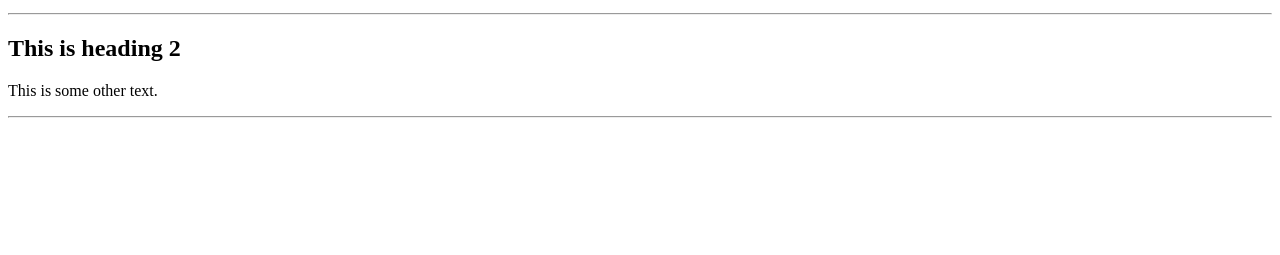
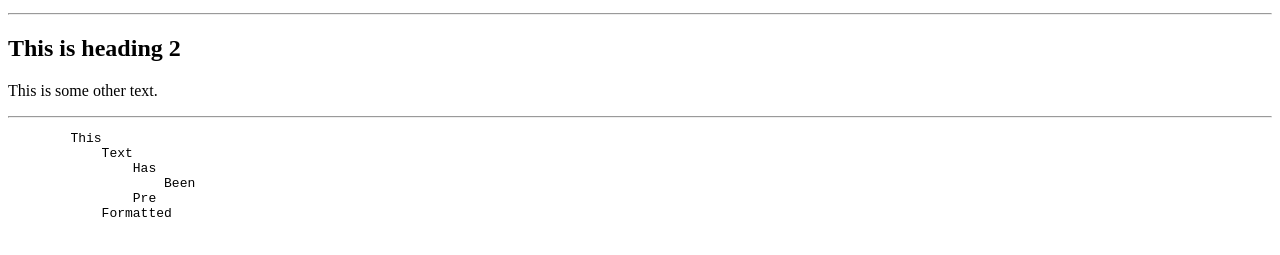
Before and after one commit to SX-7/spindle-concat, a plain HTML site: page index.html in a window 1280 px wide. Shown: the part 261-516 px from the top of the page. Drawn offline with Linux system fonts and the light colour scheme.

Commit message:
Added pre

```diff
--- a/index.html
+++ b/index.html
@@ -18,6 +18,14 @@
     <h2>This is heading 2</h2>
     <p>This is some other text.</p>
     <hr>
+    <pre>
+        This
+            Text
+                Has
+                    Been
+                Pre
+            Formatted
+    </pre>
 </body>
 
 </html>
```
